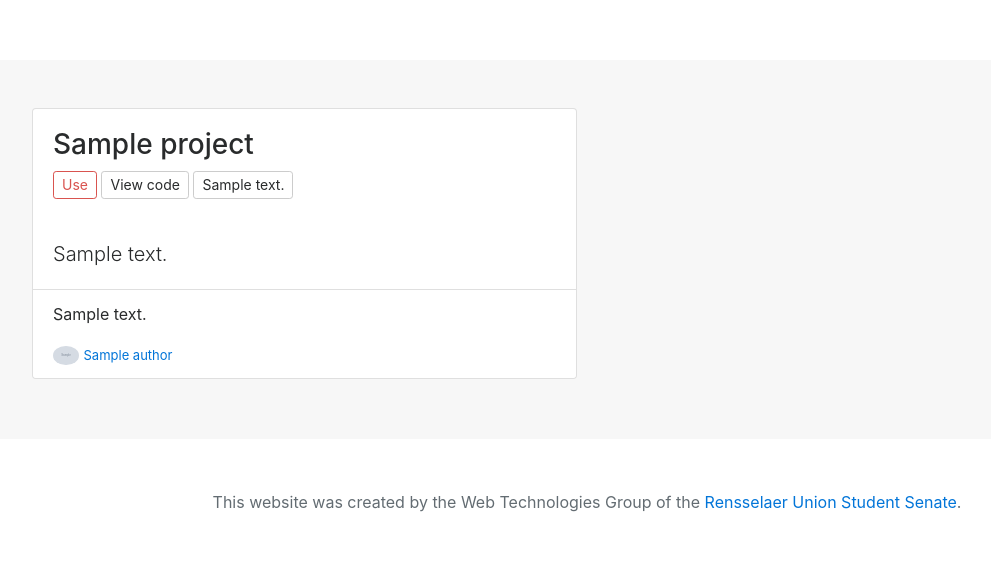
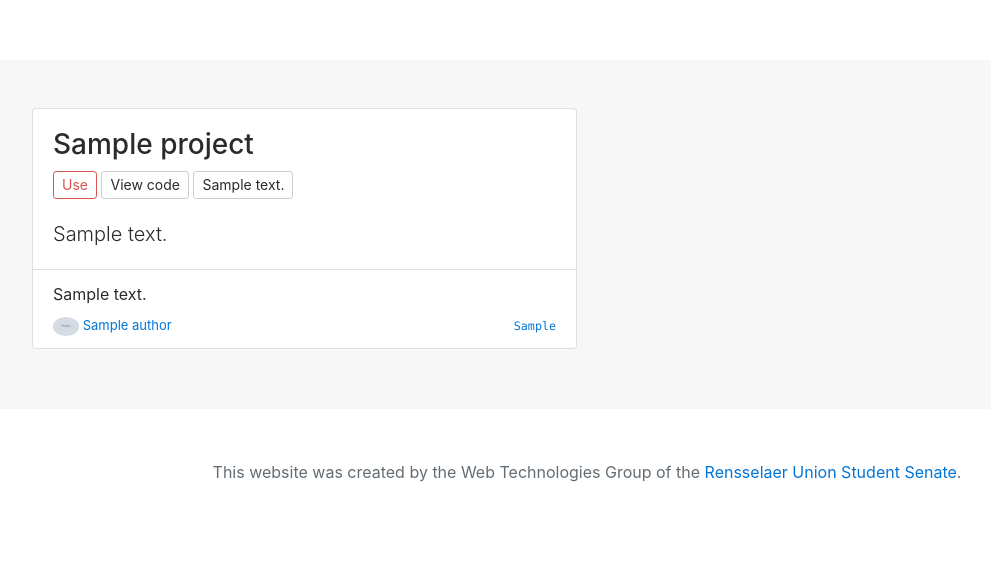
Before and after one commit to wtg/site, a Flask app: template templates/index.html in a window 1280 px wide. Shown: the part 331-900 px from the top of the page, without its empty margins (53-1044 px from the left). After the commit the page ends 813 px from the top, so only its background shows below. Run offline with Flask 2, Linux system fonts and the light colour scheme; the template is opened without the code that fills it: most values are stand-ins (such as "Sample title", 1, 10 or a date in 2020); grey boxes marked "Sample" are stand-in pictures; some libraries are stand-ins or nearby versions.

Commit message:
Tighten up commit display

```diff
--- a/static/projects.css
+++ b/static/projects.css
@@ -82,17 +82,22 @@
     margin-bottom: 2rem;
 }
 
+.project .description {
+    padding-top: 0;
+}
+
+.project .commit-message {
+    margin-bottom: 10px;
+}
+
 .project .user-info {
     width: 100%;
+    font-size: 13px;
 }
 
 .project .user-avatar {
     border-radius: 50%;
     width: 26px;
-}
-
-.project .user-name {
-    font-size: 13px;
 }
 
 .contributors h3 {
--- a/templates/index.html
+++ b/templates/index.html
@@ -53,17 +53,22 @@
                 <a class="btn btn-secondary btn-sm" href="{{ project.repo.html_url }}">View code</a>
                 <a class="btn btn-secondary btn-sm" href="{{ project.repo.html_url + '/issues' }}">{{ project.repo.open_issues_count_text }}</a>
             </div>
-            <div class="card-block">
+            <div class="card-block description">
                 <p class="card-text lead">{{ project.repo.description }}</p>
             </div>
             <ul class="list-group list-group-flush">
                 {% for commit in project.commits %}
                 <li class="list-group-item">
-                    <p style="white-space: pre-wrap;">{{ commit.commit.message }}</p>
+                    <p class="commit-message" style="white-space: pre-wrap;">{{ commit.commit.message }}</p>
                     <div class="user-info">
                         <a href="{{ commit.author.html_url }}">
                             <img class="user-avatar" src="{{ commit.author.avatar_url }}">
+                        </a>
+                        <a href="{{ commit.author.html_url }}">
                             <span class="user-name">{{ commit.author.name }}</span>
+                        </a>
+                        <a href="{{ commit.html_url }}" class="float-right">
+                            <code class="commit-hash">{{ commit.sha[:7] }}</code>
                         </a>
                     </div>
                 </li>
```
